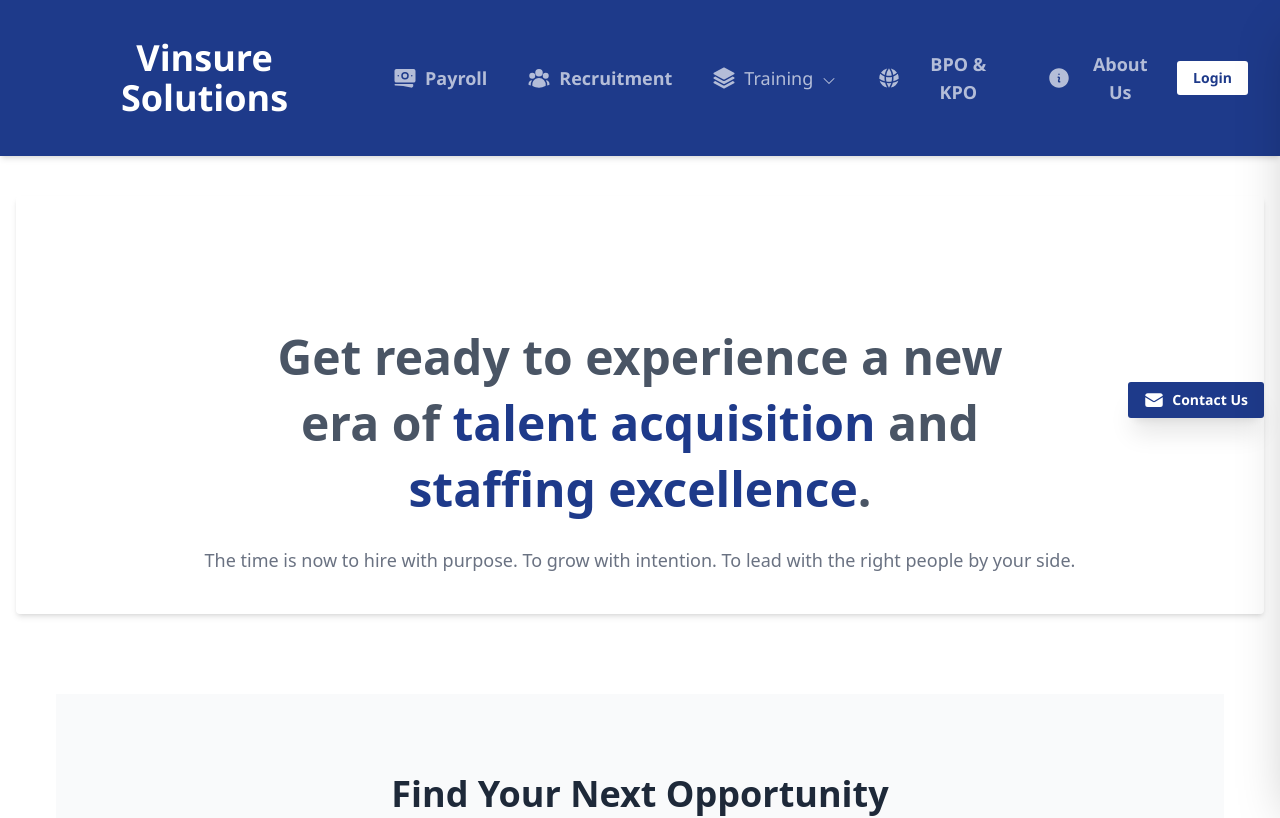
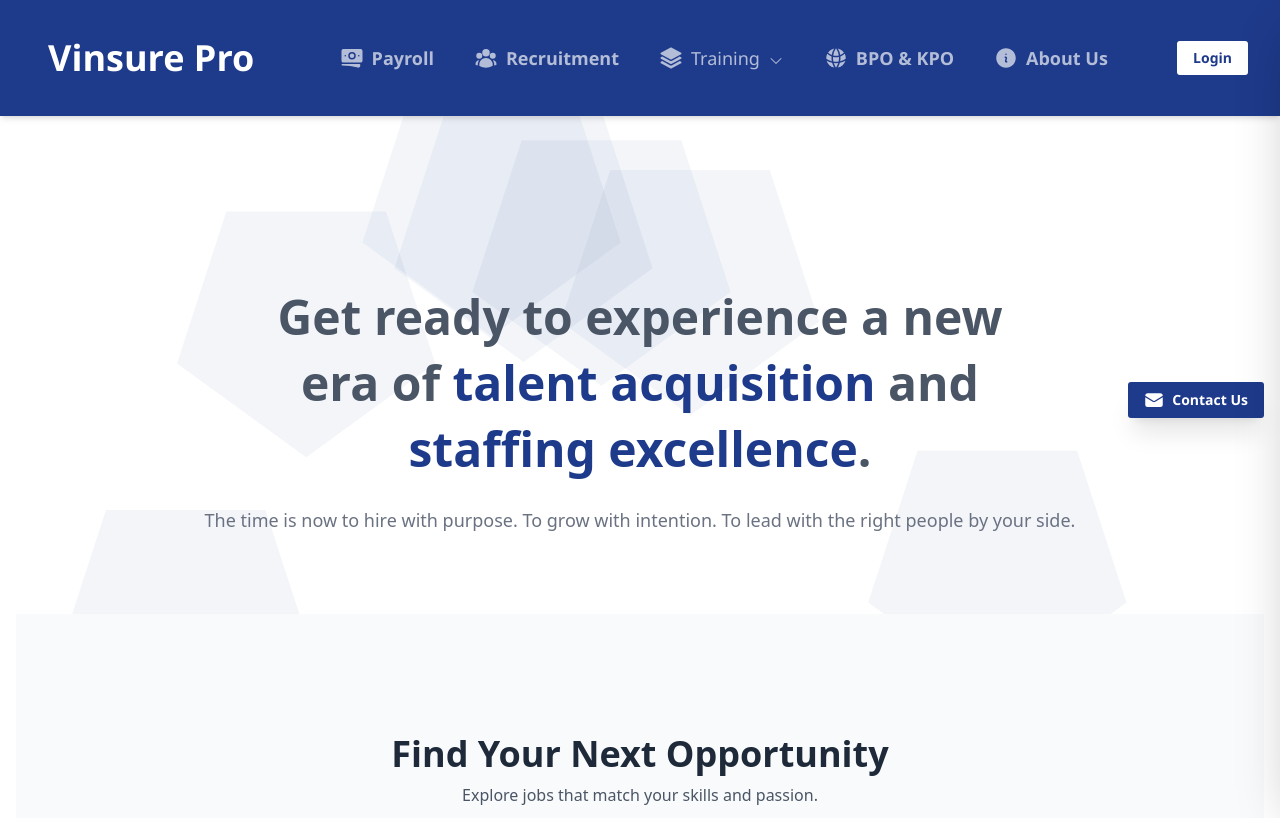
Before and after one commit to shivashankar0601/vinsuresolutions, a React (Vite) app: page / in a window 1280 px wide. Shown: the top 818 px of the page. Built offline with nearby package versions, Linux system fonts and the light colour scheme.

Commit message:
Added hexagon particles

```diff
--- a/package.json
+++ b/package.json
@@ -12,12 +12,14 @@
 	"dependencies": {
 		"@heroicons/react": "2.2.0",
 		"@material-tailwind/react": "2.1.10",
+		"@tsparticles/react": "3.0.0",
 		"npm": "11.3.0",
 		"react": "19.1.0",
 		"react-dom": "19.1.0",
 		"react-hot-toast": "^2.5.2",
 		"react-router-dom": "7.5.1",
-		"swiper": "^11.2.6"
+		"swiper": "^11.2.6",
+		"tsparticles": "3.5.0"
 	},
 	"devDependencies": {
 		"@eslint/js": "9.22.0",
--- a/src/App.jsx
+++ b/src/App.jsx
@@ -7,13 +7,15 @@ import Footer from "./components/footer/Footer";
 import JobSearch from "./pages/job-search/JobSearch";
 import Home from "./pages/home/Home";
 import { Toaster } from "react-hot-toast";
+import HexagonParticle from "./components/hexagon-particle/HexagonParticle";
 function App() {
 	return (
 		<>
 			<Router>
-				<Header />
+				<Header height="500px" />
 				<Toaster position="top-right" />
 				<div className="container mx-auto px-4">
+					<HexagonParticle />
 					<Routes>
 						<Route path="/" element={<Home />} />
 						<Route path="/job-search" element={<JobSearch />} />
--- a/src/components/footer/Footer.jsx
+++ b/src/components/footer/Footer.jsx
@@ -21,7 +21,7 @@ const currentYear = new Date().getFullYear();
 export default function Footer() {
 	return (
 		<footer className="vs-footer pt-3 text-white relative w-full">
-			<div className="mx-auto w-full max-w-7xl px-8 grid grid-cols-1 justify-between md:grid-cols-2">
+			<div className="mx-auto w-full container px-8 grid grid-cols-1 justify-between md:grid-cols-2">
 				<div className="text-4xl font-bold my-auto cursor-pointer text-center">
 					<a href="#" className="hover:!no-underline">
 						Vinsure Solutions
@@ -48,7 +48,7 @@ export default function Footer() {
 				</div>
 			</div>
 			<div className="border-t border-blue-gray-50 mt-6"></div>
-			<div className="mx-auto w-full max-w-7xl px-8 mt-3 flex w-full flex-col items-center justify-center py-4 md:flex-row md:justify-between">
+			<div className="mx-auto w-full container px-8 mt-3 flex w-full flex-col items-center justify-center py-4 md:flex-row md:justify-between">
 				<span className="mb-4 text-center font-normal text-blue-gray-900 md:mb-0">
 					&copy; {currentYear}{" "}
 					<a
--- a/src/components/header/Header.jsx
+++ b/src/components/header/Header.jsx
@@ -132,7 +132,7 @@ const Header = () => {
 					href="./"
 					className="text-4xl mx-4 cursor-pointer py-1.5 hover:!no-underline !font-bold !text-white"
 				>
-					Vinsure Solutions
+					Vinsure Pro
 				</Typography>
 
 				<div className="hidden lg:block">
--- /dev/null
+++ b/src/components/hexagon-particle/HexagonParticle.jsx
@@ -0,0 +1,102 @@
+import React, { useEffect, useMemo, useState } from "react";
+import Particles, { initParticlesEngine } from "@tsparticles/react";
+import { loadSlim } from "@tsparticles/slim";
+
+const HexagonParticle = ({ height }) => {
+	const [init, setInit] = useState(false);
+
+	useEffect(() => {
+		initParticlesEngine(async (engine) => {
+			await loadSlim(engine);
+		}).then(() => {
+			setInit(true);
+		});
+	}, []);
+
+	// const maxParticles = window.matchMedia("(max-width: 768px)").matches
+	//     ? 50
+	//     : 200;
+
+	// const particlesLoaded = (container) => {
+	//     console.log(container);
+	// };
+
+	const options = useMemo(
+		() => ({
+			fpsLimit: 120,
+			fullScreen: {
+				enable: true,
+				zIndex: -1,
+			},
+			style: {
+				height,
+			},
+			interactivity: {
+				events: {
+					onClick: {
+						enable: false,
+					},
+					onHover: {
+						enable: false,
+					},
+				},
+				modes: {
+					push: {
+						enable: false,
+					},
+					repulse: {
+						enable: false,
+					},
+				},
+			},
+			particles: {
+				color: {
+					value: "#1e3a8a",
+				},
+				links: {
+					enable: false,
+				},
+				move: {
+					direction: "none",
+					enable: true,
+					outModes: {
+						default: "bounce",
+					},
+					random: true,
+					speed: 2,
+					straight: false,
+				},
+				number: {
+					density: {
+						enable: true,
+					},
+					value: 15,
+				},
+				opacity: {
+					value: 0.05,
+				},
+				shape: {
+					type: "polygon",
+					stroke: {
+						width: 0,
+						color: "#000",
+					},
+				},
+
+				size: {
+					value: { min: 100, max: 100 },
+				},
+			},
+			detectRetina: true,
+		}),
+		[]
+	);
+
+	if (init) {
+		return <Particles id="tsparticles" options={options} />;
+	}
+
+	return <></>;
+};
+
+export default HexagonParticle;
--- a/src/index.css
+++ b/src/index.css
@@ -149,6 +149,11 @@ a:disabled {
 	background-color: var(--primary);
 }
 
+.bg-primary-10 {
+	background-color: var(--primary);
+	opacity: 0.1;
+}
+
 .bg-primary-dark {
 	background-color: var(--primary-dark);
 }
--- a/src/pages/home/Home.jsx
+++ b/src/pages/home/Home.jsx
@@ -1,11 +1,16 @@
 import React from "react";
 import "./Home.css";
-import { Typography } from "@material-tailwind/react";
+import { Typography, Button } from "@material-tailwind/react";
 import ContactBadge from "@components/contact-drawer/ContactBadge";
 import Search from "@components/search/Search";
 import WhyChooseUs from "@components/why-choose-us/WhyChooseUs";
 import OurServices from "@components/our-services/OurServices";
 import Testimonials from "@components/testimonials/Testimonials";
+import {
+	CommandLineIcon,
+	RectangleStackIcon,
+	UserCircleIcon,
+} from "@heroicons/react/24/solid";
 function NavItem({ children }) {
 	return (
 		<li>
@@ -35,7 +40,7 @@ const Home = () => {
 
 	return (
 		<div className="space-y-10 my-10">
-			<section className="min-h-[300px] p-10 odd:bg-primary odd:bg-opacity-20 even:bg-white odd:shadow-md rounded">
+			<section className="min-h-[300px] p-10 even:bg-gray-50 ">
 				{/* <div className="grid mt-16 min-h-[82vh] w-full lg:h-[54rem] md:h-[34rem] place-items-stretch bg-[url('/assets/background.svg')] bg-center bg-contain bg-no-repeat"> */}
 				<div className="grid mt-16">
 					<div className="container mx-auto px-4 text-center">
@@ -66,74 +71,19 @@ const Home = () => {
 				</div>
 				<ContactBadge />
 			</section>
-			<section className="min-h-[300px] p-10 odd:bg-gray-50 even:bg-white odd:shadow-md rounded">
+			<section className="min-h-[300px] p-10 even:bg-gray-50 ">
 				<Search />
 			</section>
-			<section className="min-h-[300px] p-10 odd:bg-gray-50 even:bg-white odd:shadow-md rounded">
+			<section className="min-h-[300px] p-10 even:bg-gray-50 ">
 				<OurServices />
 			</section>
-			<section className="min-h-[300px] p-10 odd:bg-gray-50 even:bg-white odd:shadow-md rounded">
+			<section className="min-h-[300px] p-10 even:bg-gray-50 ">
 				<WhyChooseUs />
 			</section>
-			<section className="min-h-[300px] p-10 odd:bg-gray-50 even:bg-white odd:shadow-md rounded">
+			<section className="min-h-[300px] p-10 even:bg-gray-50 ">
 				<Testimonials />
 			</section>
-			{/* <div className="container mx-auto text-center">
-					<Typography variant="h2" className="mb-6 text-gray-800">
-						Our Services
-					</Typography>
-					<div className="grid grid-cols-1 md:grid-cols-2 lg:grid-cols-3 gap-4">
-						<div className="flex flex-col items-center p-4 bg-gray-100 rounded-lg shadow-md">
-							<RectangleStackIcon className="h-12 w-12 mb-4 text-primary-dark" />
-							<Typography
-								variant="h5"
-								className="mb-2 text-gray-800"
-							>
-								Recruitment Process Outsourcing
-							</Typography>
-							<Typography
-								variant="paragraph"
-								className="text-gray-600"
-							>
-								Streamline your hiring process with our RPO
-								solutions.
-							</Typography>
-						</div>
-						<div className="flex flex-col items-center p-4 bg-gray-100 rounded-lg shadow-md">
-							<UserCircleIcon className="h-12 w-12 mb-4 text-primary-dark" />
-							<Typography
-								variant="h5"
-								className="mb-2 text-gray-800"
-							>
-								Talent Acquisition Consulting
-							</Typography>
-							<Typography
-								variant="paragraph"
-								className="text-gray-600"
-							>
-								Get expert guidance on your talent acquisition
-								strategy.
-							</Typography>
-						</div>
-						<div className="flex flex-col items-center p-4 bg-gray-100 rounded-lg shadow-md">
-							<CommandLineIcon className="h-12 w-12 mb-4 text-primary-dark" />
-							<Typography
-								variant="h5"
-								className="mb-2 text-gray-800"
-							>
-								Talent Mapping & Market Intelligence
-							</Typography>
-							<Typography
-								variant="paragraph"
-								className="text-gray-600"
-							>
-								Gain insights into the talent market and make
-								informed decisions.
-							</Typography>
-						</div>
-					</div>
-				</div> */}
-			{/* <section className="min-h-[300px] p-10 odd:bg-gray-50 even:bg-white shadow-md rounded">
+			{/* <section className="min-h-[300px] p-10 even:bg-gray-50">
 				<div className="container mx-auto text-center">
 					<Typography variant="h2" className="mb-6 text-gray-800">
 						Join Our Team
@@ -154,46 +104,6 @@ const Home = () => {
 					</Button>
 				</div>
 			</section> */}
-			{/* <section className="min-h-[300px] p-10 odd:bg-gray-50 even:bg-white shadow-md rounded">
-				<div className="container mx-auto text-center">
-					<Typography variant="h2" className="mb-6 text-gray-800">
-						Contact Us
-					</Typography>
-					<Typography
-						variant="paragraph"
-						className="mb-6 text-gray-600"
-					>
-						Have questions? Get in touch with us today.
-					</Typography>
-					<Button
-						color="primary"
-						size="lg"
-						className="rounded-full px-8 py-3 bg-primary-dark font-semibold"
-					>
-						Get in Touch
-					</Button>
-				</div>
-			</section> */}
-			{/* <section className="min-h-[300px] p-10 odd:bg-gray-50 even:bg-white shadow-md rounded">
-				<div className="container mx-auto text-center">
-					<Typography variant="h2" className="mb-6 text-gray-800">
-						Follow Us
-					</Typography>
-					<Typography
-						variant="paragraph"
-						className="mb-6 text-gray-600"
-					>
-						Stay updated with our latest news and insights.
-					</Typography>
-					<Button
-						color="primary"
-						size="lg"
-						className="rounded-full px-8 py-3 bg-primary-dark font-semibold"
-					>
-						Follow Us
-					</Button>
-				</div>
-			</section> */}
 		</div>
 	);
 };
```
